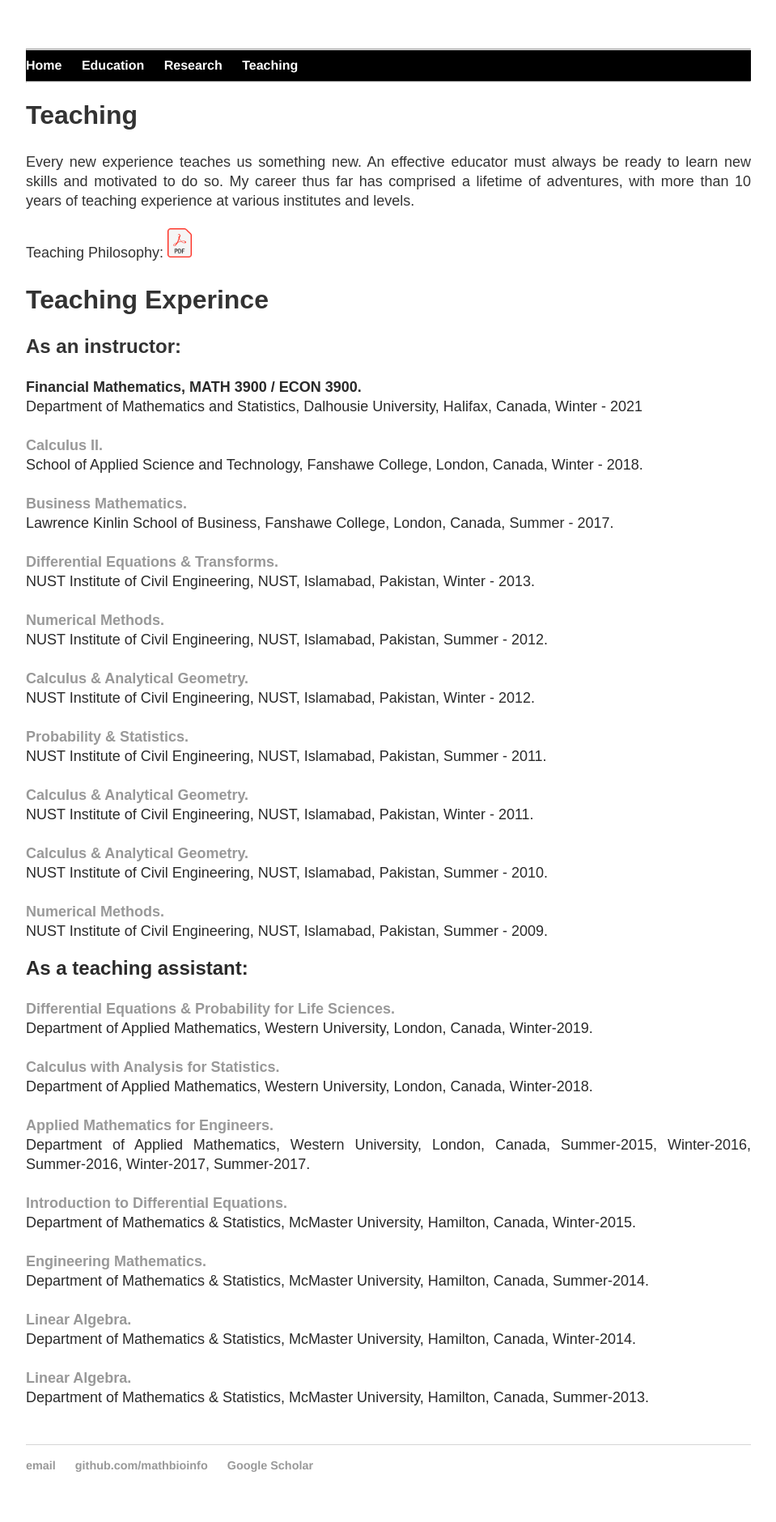
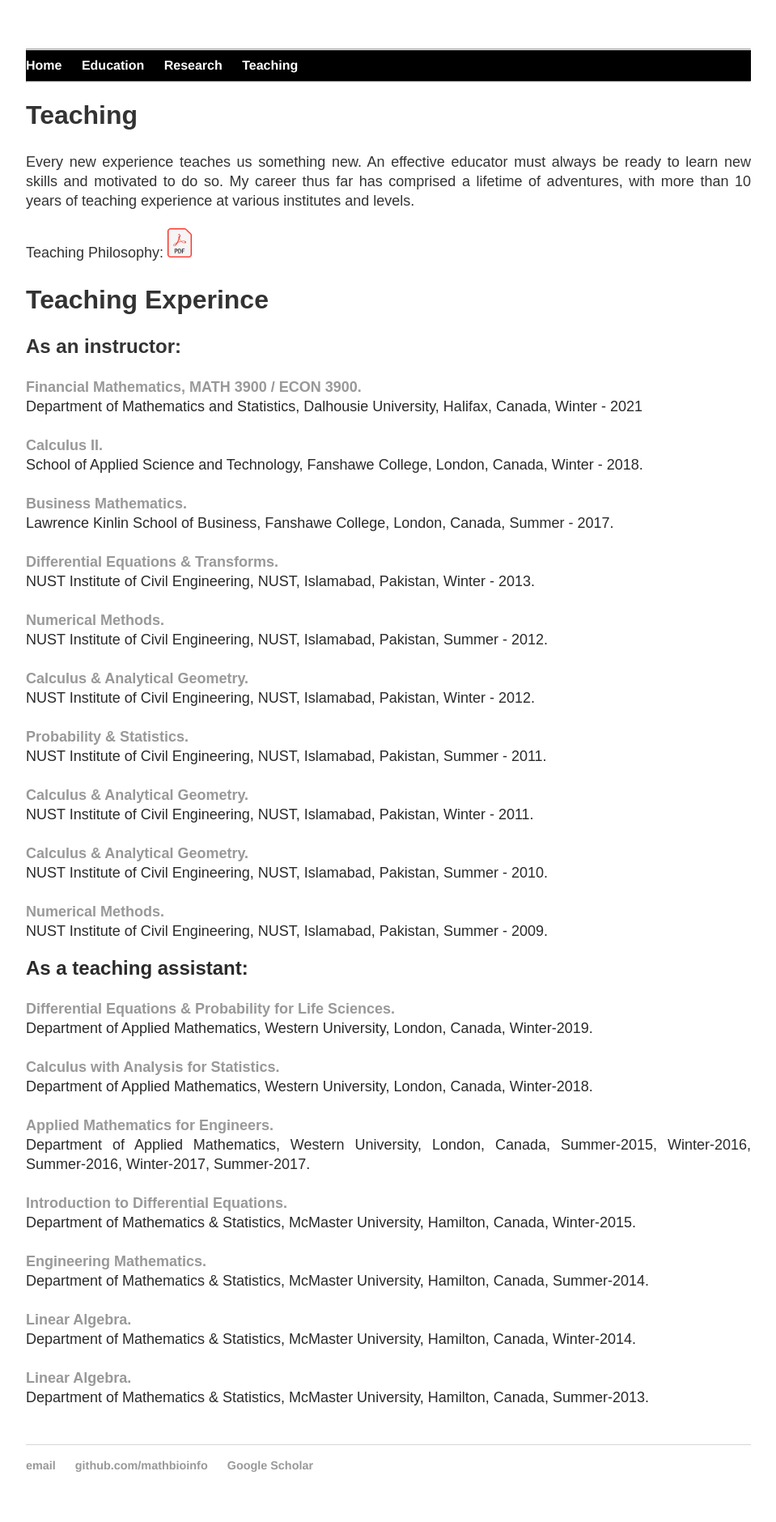
Before and after one commit to MathBioInfo/amjadkhan, a Jekyll site: the page built from Teaching/index.html, in a window 1280 px wide. Shown: the whole page at 81% size, without its empty margins (160-1119 px from the left). Built offline with Jekyll 4.4.1, drawn with Linux system fonts in a browser that asks for light colours.

Commit message:
Update index.html

```diff
--- a/Teaching/index.html
+++ b/Teaching/index.html
@@ -32,8 +32,8 @@
 		<p style="text-align:justify;line-height:1">
 		<font size="5"><b>As an instructor:</b></font>
 
+	</font><br /><br /><font color="#2a2a2a" size="4">
 	<a href="financialmath2021/index.html">
-	</font><br /><br /><font color="#2a2a2a" size="4">
 	<strong> Financial Mathematics, MATH 3900 / ECON 3900.
 	</strong></a><br />Department of Mathematics and Statistics, Dalhousie University, Halifax, Canada, Winter - 2021
 	</font><br /><br /><font color="#2a2a2a" size="4">
```
